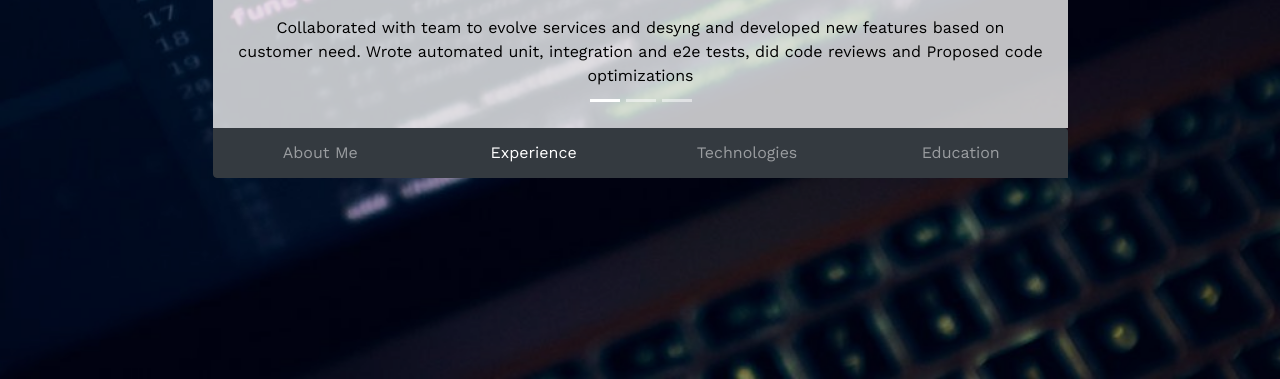
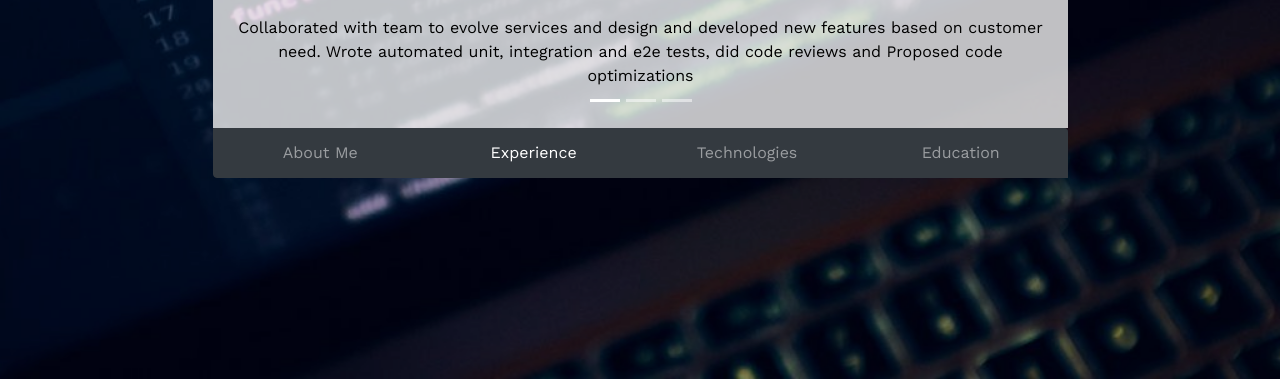
Before and after one commit to juliafsg/juliafsg.github.io, a website: page index.html in a window 1280 px wide. Both pictures are taken after a click on the tab "Experience". Shown: the part 421-800 px from the top of the page. Drawn offline with nearby package versions, Linux system fonts and the light colour scheme.

Commit message:
fix: fix typo

```diff
--- a/index.html
+++ b/index.html
@@ -39,7 +39,7 @@
                         <h3> Software Engineer </h3>
                         <span >(Mar 2021 - Present)</span>
                         <p class="mt-3 animated-delay4 fadeInUp">
-                          Collaborated with team to evolve services and desyng and developed new features based on customer need. Wrote automated unit, integration and e2e tests, did code reviews and Proposed code optimizations
+                          Collaborated with team to evolve services and design and developed new features based on customer need. Wrote automated unit, integration and e2e tests, did code reviews and Proposed code optimizations
                         </p>
                       </div>
                       <div class="carousel-item geral-info p-4">
```
